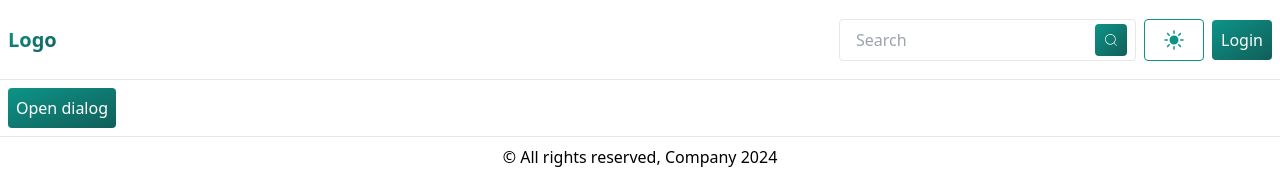
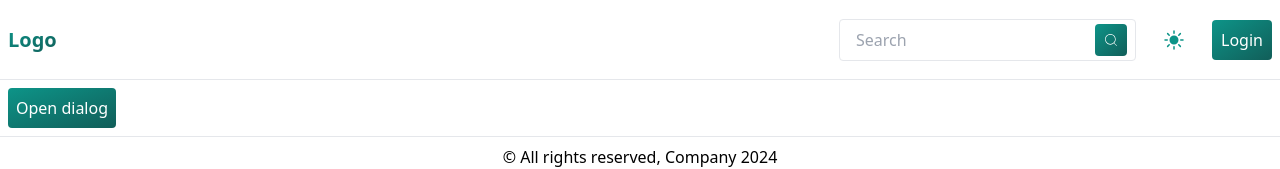
Before and after one commit to ashsajal1/react-tsx-tailwind-template, a React (Vite) app: page / in a window 1280 px wide. Shown: the top 169 px of the page. Built offline with nearby package versions, Linux system fonts and the light colour scheme.

Commit message:
design outline and ghost btn

```diff
--- a/src/components/ui/button.tsx
+++ b/src/components/ui/button.tsx
@@ -9,20 +9,17 @@ export default function Button({ children, variant = "solid", ...props }: PropsW
 
     const { className } = props;
 
-    let buttonStyles = "flex items-center justify-center gap-2 cursor-pointer select-none p-2 rounded transition duration-0 text-white transform active:scale-105 min-w-[60px]";
+    const buttonStyles = "flex items-center justify-center gap-2 cursor-pointer select-none p-2 rounded transition duration-0 text-white transform active:scale-105 min-w-[60px]";
+    const ghostStyle = "bg-transparent text-primary hover:bg-primary hover:text-white"
+    const outlineStyle = "border border-primary dark:border-gray-800 text-primary hover:bg-primary hover:text-white"
+    const dangerStyle = 'bg-red-600 hover:bg-red-700';
+    const dangerOutlineStyle = 'border bg-white dark:bg-black border-red-600 text-red-600 hover:bg-red-200 hover:text-red';
 
-    const danger = 'bg-red-600 hover:bg-red-700';
-    const dangerOutline = 'border bg-white dark:bg-black border-red-600 text-red-600 hover:bg-red-200 hover:text-red';
-    if (variant === "ghost") {
-        buttonStyles += " bg-transparent border border-primary text-primary hover:bg-primary dark:border-gray-800 hover:text-white";
-    } else if (variant === "outline") {
-        buttonStyles += " border border-primary dark:border-gray-800 text-primary hover:bg-primary hover:text-white";
-    }
 
     return (
         <button
             {...props}
-            className={cn(buttonStyles, className, { [danger]: variant === 'danger', [dangerOutline]: variant === 'danger-outline', ['bg-gradient-to-br from-primary to-primary-high hover:to-primary-extra-high']:variant==='solid'})}
+            className={cn(buttonStyles, className, { [dangerStyle]: variant === 'danger', [dangerOutlineStyle]: variant === 'danger-outline', ['bg-gradient-to-br from-primary to-primary-high hover:to-primary-extra-high']: variant === 'solid', [ghostStyle]: variant === "ghost", [outlineStyle]: variant === "outline" })}
         >
             {children}
         </button>
--- a/tailwind.config.js
+++ b/tailwind.config.js
@@ -10,6 +10,7 @@ export default {
   theme: {
     extend: {
       colors: {
+        'primary-extra-low':teal[100],
         'primary-low':teal[200],
         'primary':teal[600],
         'primary-high':teal[800],
```
